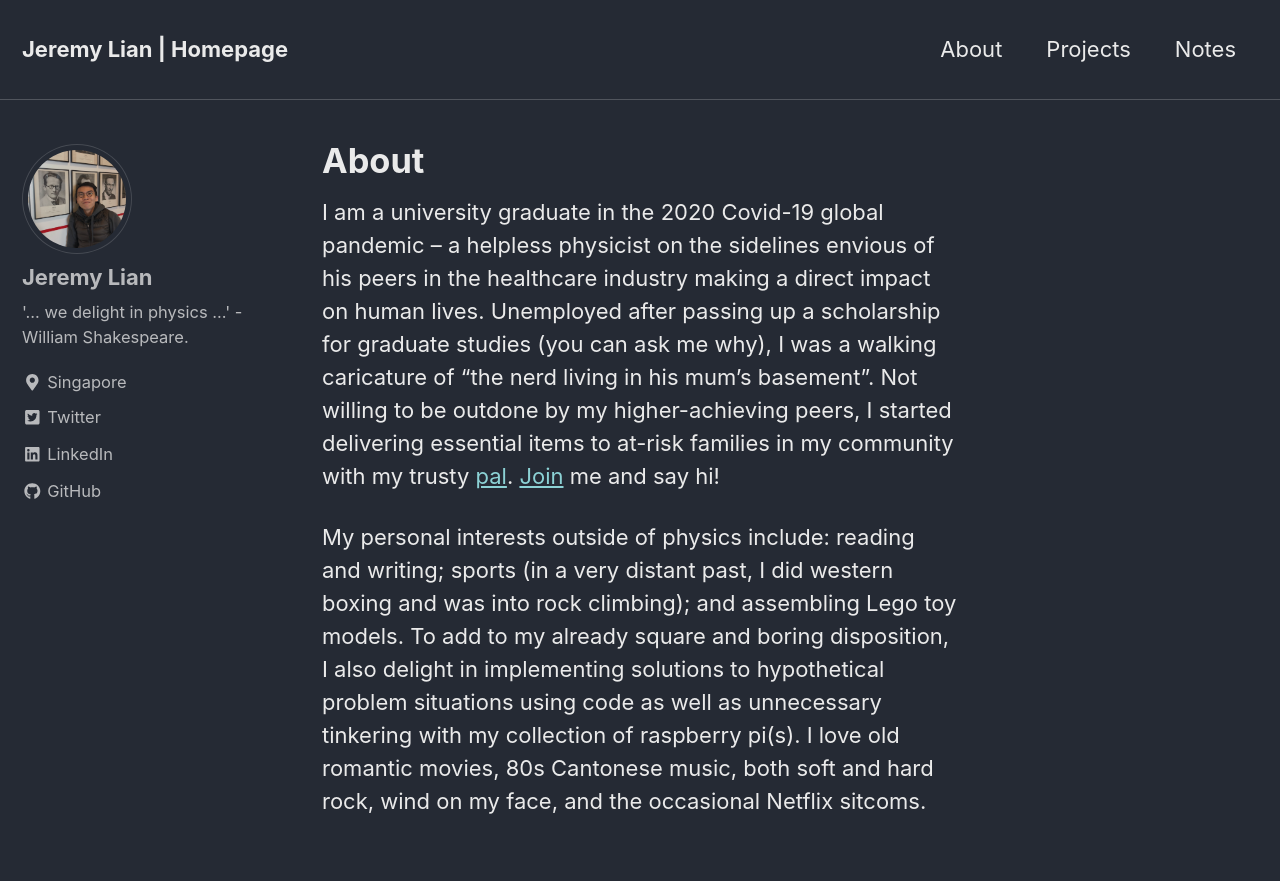
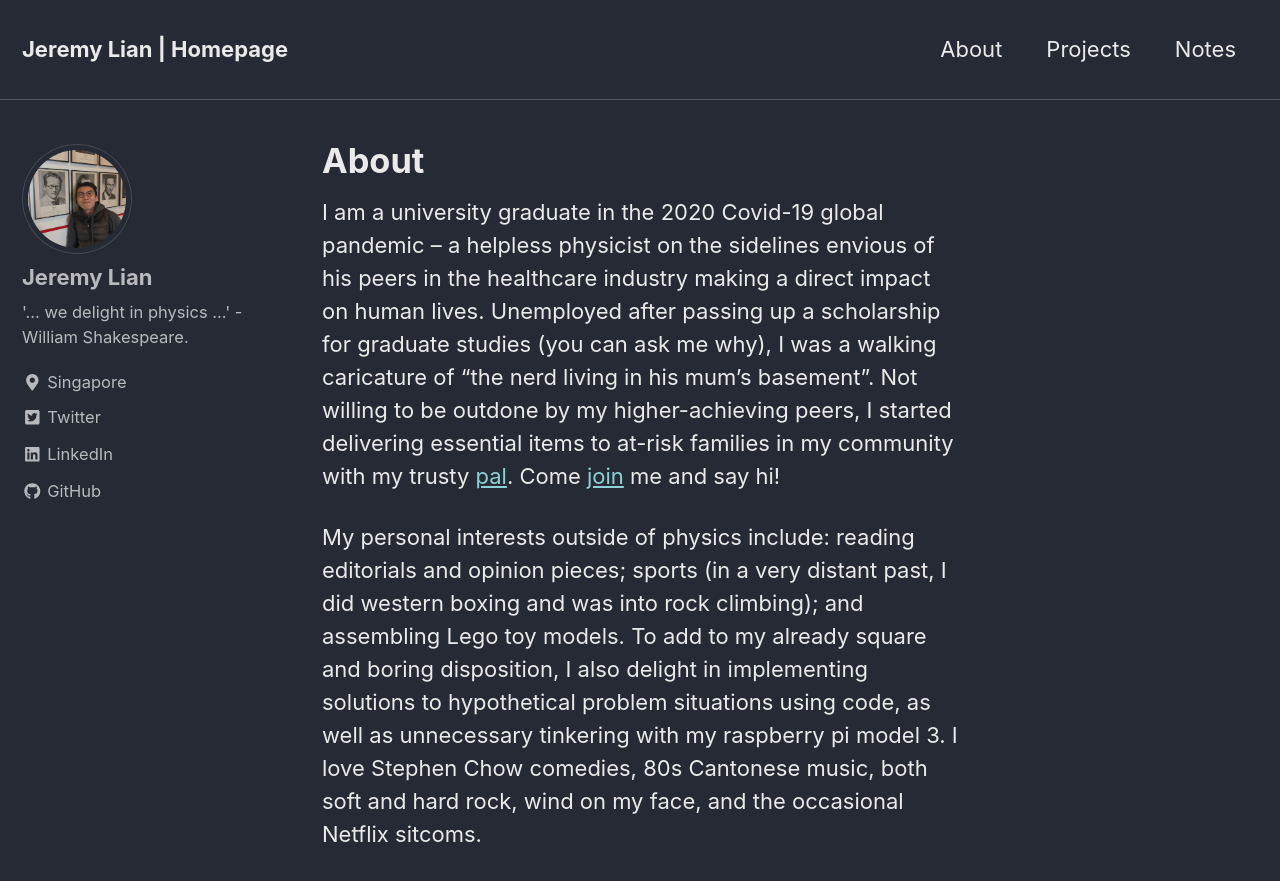
Before and after one commit to zlian001/zlian001.github.io, a Jekyll site: the page built from _pages/about.md, in a window 1280 px wide and 900 px high. Shown: the top 881 px of the window. Built offline with Jekyll 4.4.1, drawn with Linux system fonts in a browser that asks for light colours; nearby versions of some CDN libraries.

Commit message:
minor grammar fixes

```diff
--- a/_config.yml
+++ b/_config.yml
@@ -12,7 +12,7 @@ locale                   : "en-SG"
 title                    : "Jeremy Lian | Homepage"
 title_separator          : "-"
 name                     : "Jeremy Lian"
-description              : "What was to be my portfolio showcase but has actually become my not-so-private corner on the interweb."
+description              : "Just another personal page"
 url                      : # the base hostname & protocol for your site e.g. "https://mmistakes.github.io"
 baseurl                  : # the subpath of your site, e.g. "/blog"
 repository               : # GitHub username/repo-name e.g. "mmistakes/minimal-mistakes"
--- a/_pages/about.md
+++ b/_pages/about.md
@@ -5,6 +5,6 @@ permalink: /about/
   # image: "/images/zakim.jpg"
 ---
 
-I am a university graduate in the 2020 Covid-19 global pandemic -- a helpless physicist on the sidelines envious of his peers in the healthcare industry making a direct impact on human lives. Unemployed after passing up a scholarship for graduate studies (you can ask me why), I was a walking caricature of "the nerd living in his mum's basement". Not willing to be outdone by my higher-achieving peers, I started delivering essential items to at-risk families in my community with my trusty [pal](/images/hb.jpg). [Join](https://www.foodfromtheheart.sg/tour/individual-volunteer/sign-up.php) me and say hi!
+I am a university graduate in the 2020 Covid-19 global pandemic -- a helpless physicist on the sidelines envious of his peers in the healthcare industry making a direct impact on human lives. Unemployed after passing up a scholarship for graduate studies (you can ask me why), I was a walking caricature of "the nerd living in his mum's basement". Not willing to be outdone by my higher-achieving peers, I started delivering essential items to at-risk families in my community with my trusty [pal](/images/hb.jpg). Come [join](https://www.foodfromtheheart.sg/tour/individual-volunteer/sign-up.php) me and say hi!
 
-My personal interests outside of physics include: reading and writing; sports (in a very distant past, I did western boxing and was into rock climbing); and assembling Lego toy models. To add to my already square and boring disposition, I also delight in implementing solutions to hypothetical problem situations using code as well as unnecessary tinkering with my collection of raspberry pi(s). I love old romantic movies, 80s Cantonese music, both soft and hard rock, wind on my face, and the occasional Netflix sitcoms.
+My personal interests outside of physics include: reading editorials and opinion pieces; sports (in a very distant past, I did western boxing and was into rock climbing); and assembling Lego toy models. To add to my already square and boring disposition, I also delight in implementing solutions to hypothetical problem situations using code, as well as unnecessary tinkering with my raspberry pi model 3. I love Stephen Chow comedies, 80s Cantonese music, both soft and hard rock, wind on my face, and the occasional Netflix sitcoms.
```
Also changed, not shown: _pages/projects.md (+1 -1 lines).
